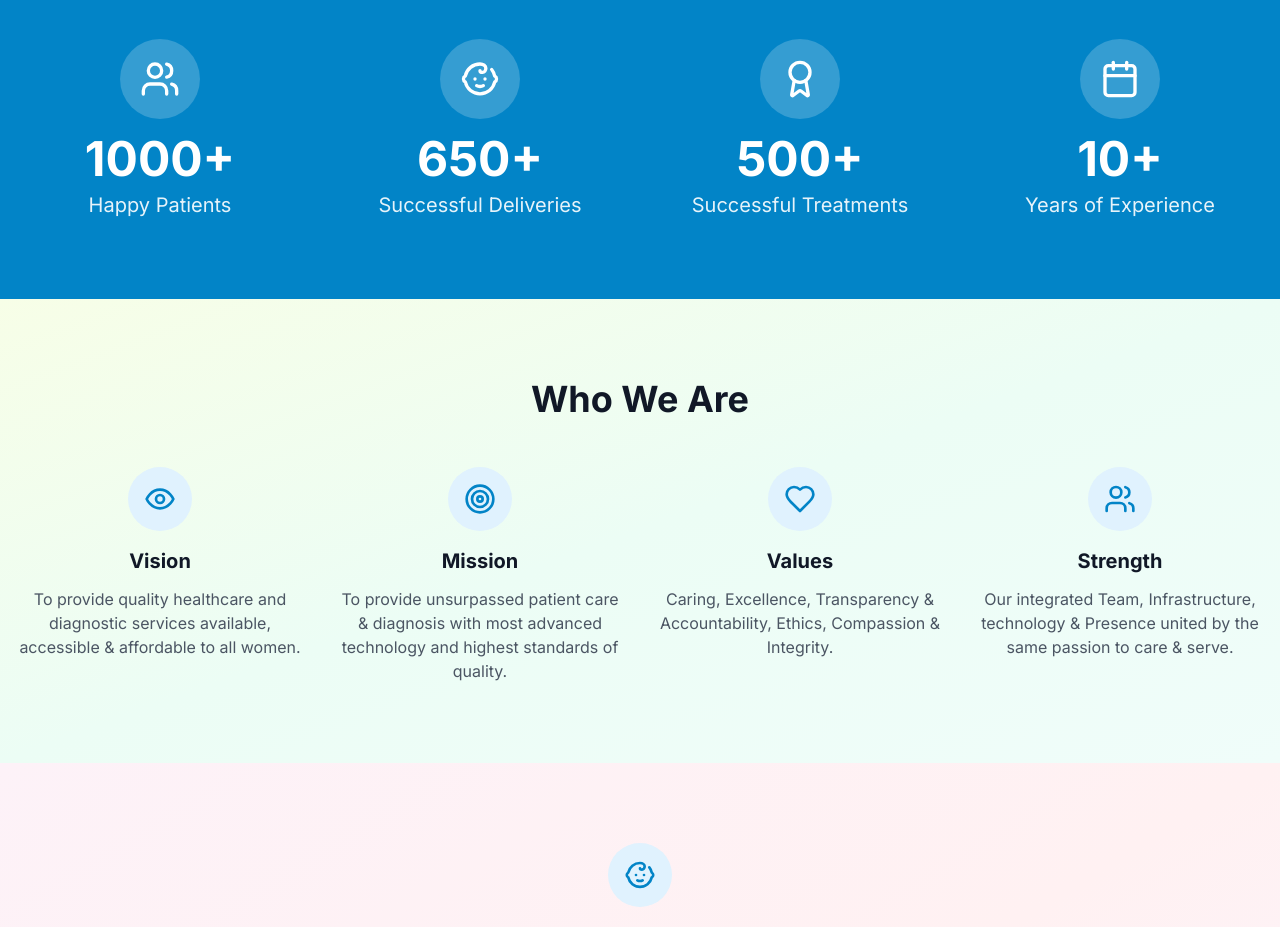
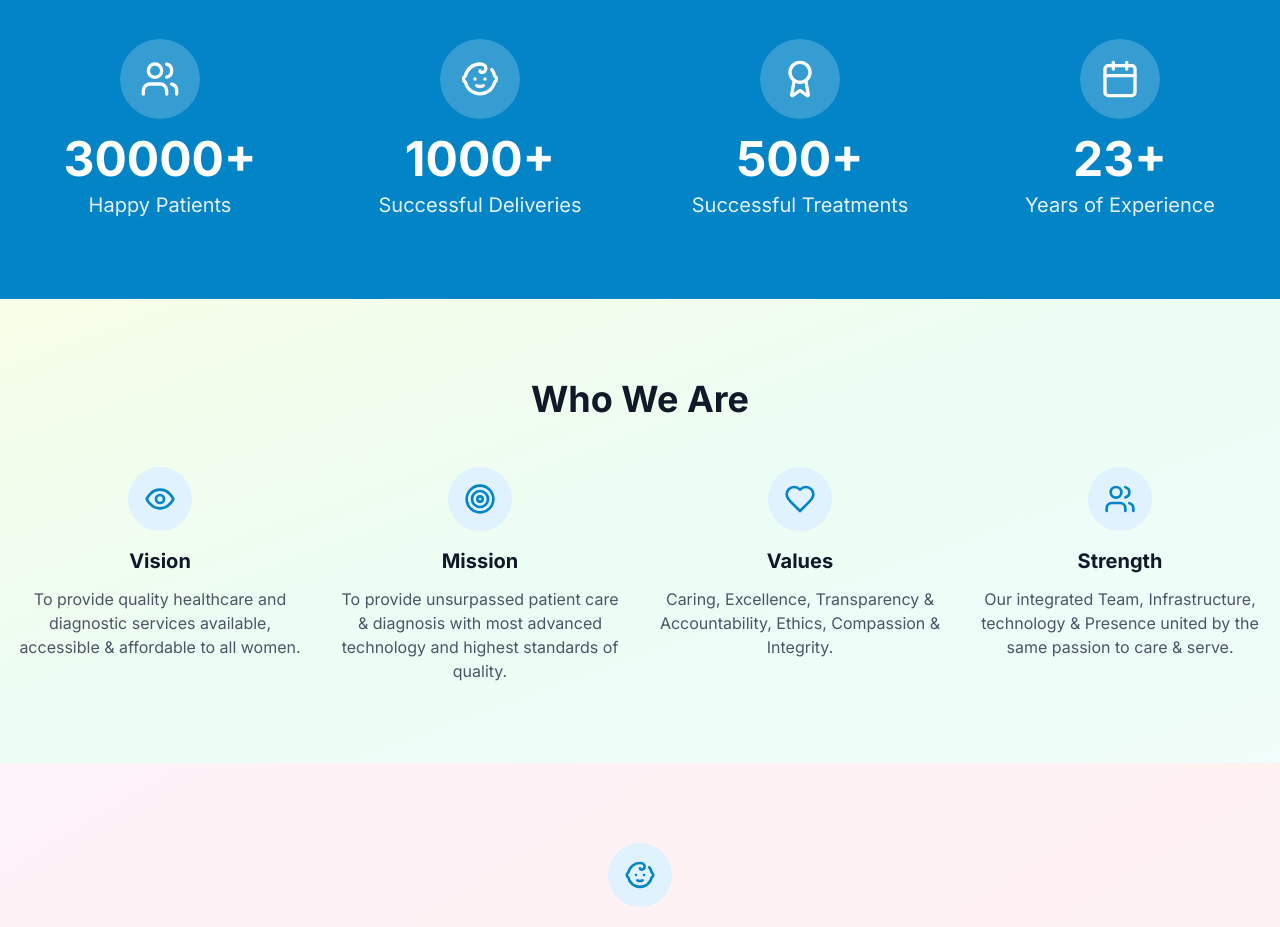
Before and after one commit to nidhishagrawal/dr-aparana-clinic, a Next.js app: page / in a window 1280 px wide. Shown: the part 3940-4867 px from the top of the page. Built offline with nearby package versions, Linux system fonts and the light colour scheme.

Commit message:
file committed

```diff
--- a/app/components/StatsSection.tsx
+++ b/app/components/StatsSection.tsx
@@ -9,7 +9,7 @@ export default function StatsSection() {
             <div className="inline-flex items-center justify-center w-20 h-20 bg-white/20 rounded-full mb-4">
               <Users className="w-10 h-10 text-white" />
             </div>
-            <h3 className="text-4xl md:text-5xl font-bold mb-2">1000+</h3>
+            <h3 className="text-4xl md:text-5xl font-bold mb-2">30000+</h3>
             <p className="text-xl text-white/90">Happy Patients</p>
           </div>
 
@@ -17,7 +17,7 @@ export default function StatsSection() {
             <div className="inline-flex items-center justify-center w-20 h-20 bg-white/20 rounded-full mb-4">
               <Baby className="w-10 h-10 text-white" />
             </div>
-            <h3 className="text-4xl md:text-5xl font-bold mb-2">650+</h3>
+            <h3 className="text-4xl md:text-5xl font-bold mb-2">1000+</h3>
             <p className="text-xl text-white/90">Successful Deliveries</p>
           </div>
 
@@ -33,7 +33,7 @@ export default function StatsSection() {
             <div className="inline-flex items-center justify-center w-20 h-20 bg-white/20 rounded-full mb-4">
               <Calendar className="w-10 h-10 text-white" />
             </div>
-            <h3 className="text-4xl md:text-5xl font-bold mb-2">10+</h3>
+            <h3 className="text-4xl md:text-5xl font-bold mb-2">23+</h3>
             <p className="text-xl text-white/90">Years of Experience</p>
           </div>
         </div>
```
